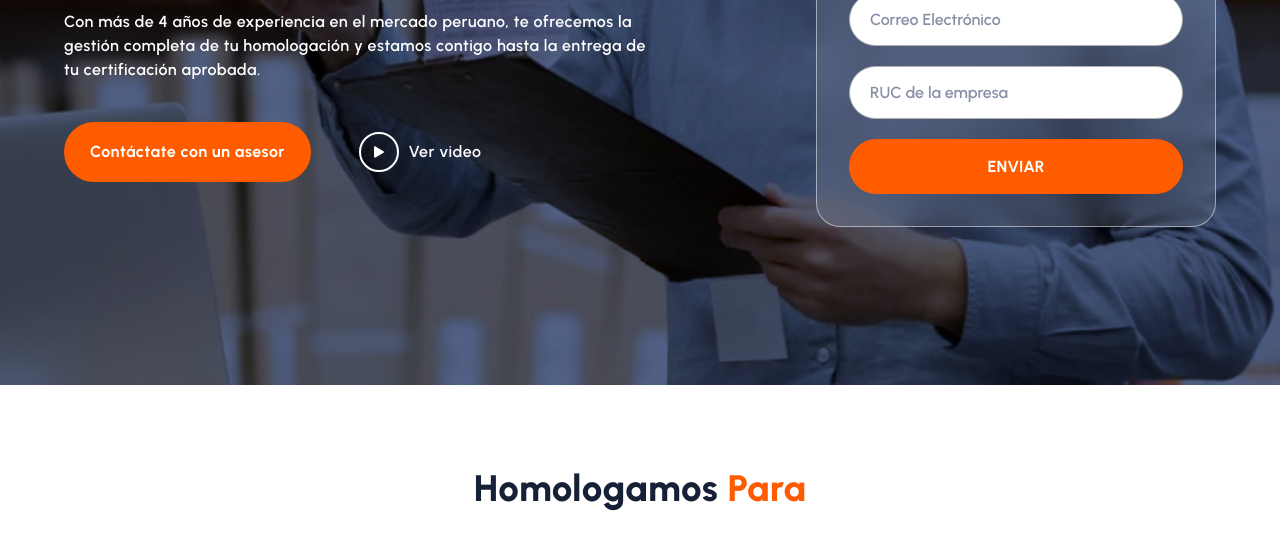
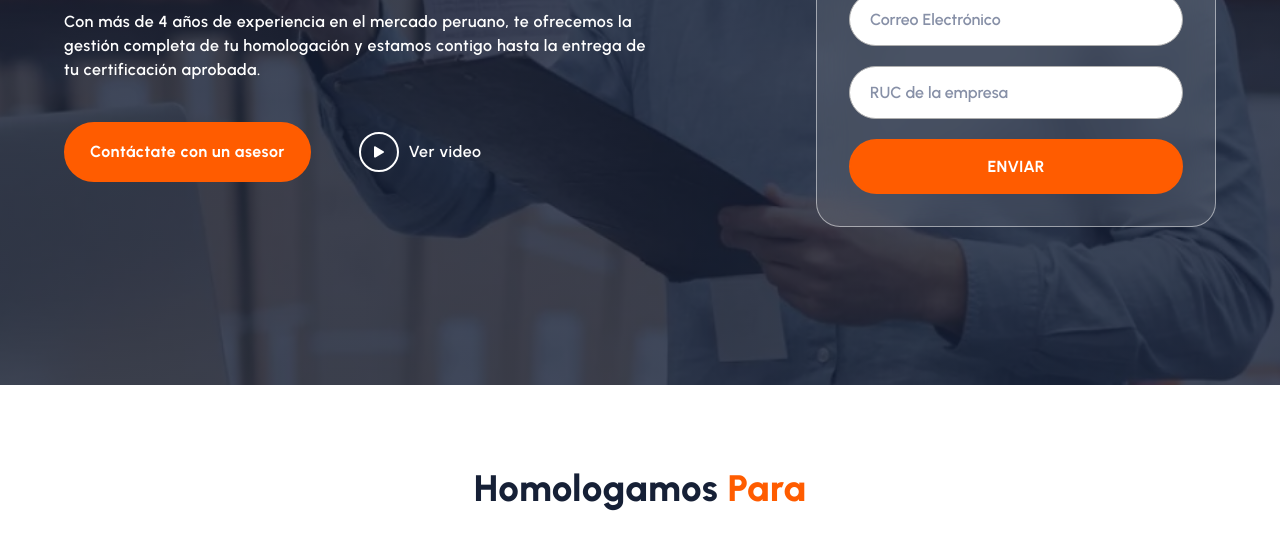
Before and after one commit to Samuel-Gom/landing-ryc-2, a plain HTML site: page index.html in a window 1280 px wide. Shown: the part 508-1063 px from the top of the page. Drawn offline with Linux system fonts and the light colour scheme.

Commit message:
remove mix blend mode in header

```diff
--- a/css/styles.css
+++ b/css/styles.css
@@ -129,18 +129,10 @@ textarea {
 .header {
     position: relative;
     background-color: var(--color-two);
-    background-image: url("../assets/img/hero.webp");
+    background-image: linear-gradient(#162036cf, #162036cf), url("../assets/img/hero.webp");
     background-position: 60%;
     background-repeat: no-repeat;
     background-size: cover;
-
-    &::before {
-        content: "";
-        position: absolute;
-        inset: 0;
-        background-color: #162036cc;
-        mix-blend-mode: hard-light;
-    }
 }
 
 
```
